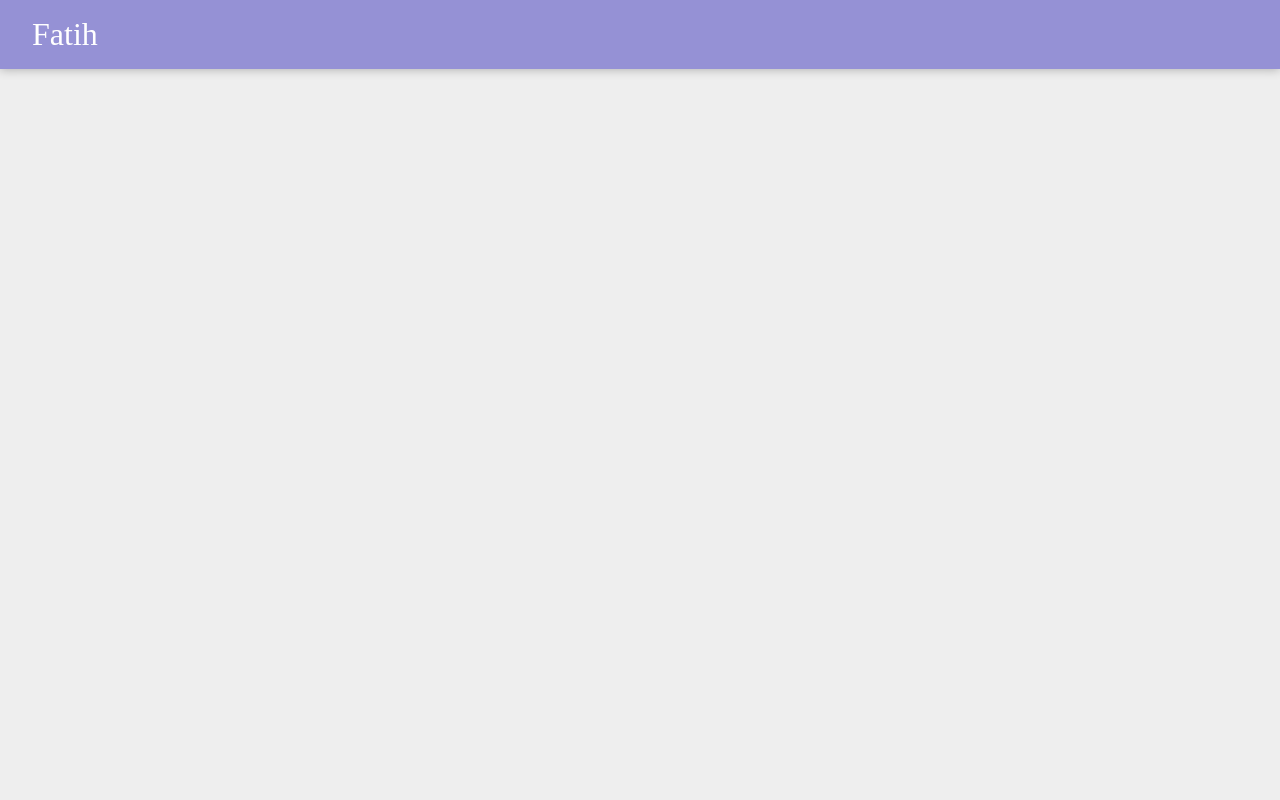
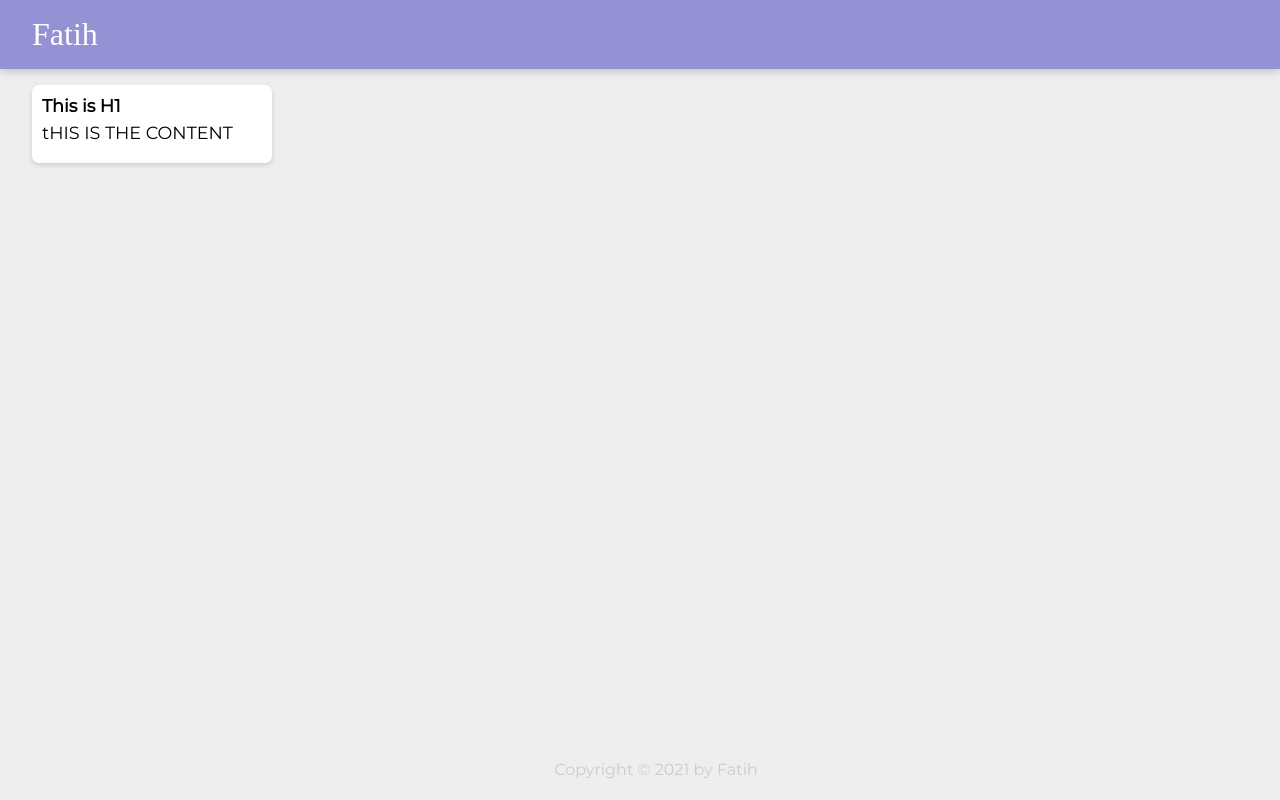
Before and after one commit to fatihkgm/keeperApp-React, a React (Create React App) app: page / in a window 1280 px wide. Built offline with nearby package versions, Linux system fonts and the light colour scheme; a web font is replaced by a local one.

Commit message:
React sample header and footer created

```diff
--- a/src/components/App.jsx
+++ b/src/components/App.jsx
@@ -1,10 +1,14 @@
 import React from "react";
 import Header from "./Header";
+import Footer from "./Footer";
+import Note from "./Note";
 
 function App() {
   return (
     <div>
       <Header />
+      <Note />
+      <Footer />
     </div>
   );
 }
--- /dev/null
+++ b/src/components/Footer.jsx
@@ -0,0 +1,9 @@
+import React from "react";
+
+function Footer() {
+  const currentYear = new Date().getFullYear();
+
+  return <footer> <p>Copyright © {currentYear} by Fatih</p> </footer>;
+}
+
+export default Footer;
--- /dev/null
+++ b/src/components/Note.jsx
@@ -0,0 +1,12 @@
+import React from "react";
+
+function Note() {
+  return (
+    <div className="note">
+      <h1>This is H1</h1>
+      <p>tHIS IS THE CONTENT</p>
+    </div>
+  );
+}
+
+export default Note;
```
